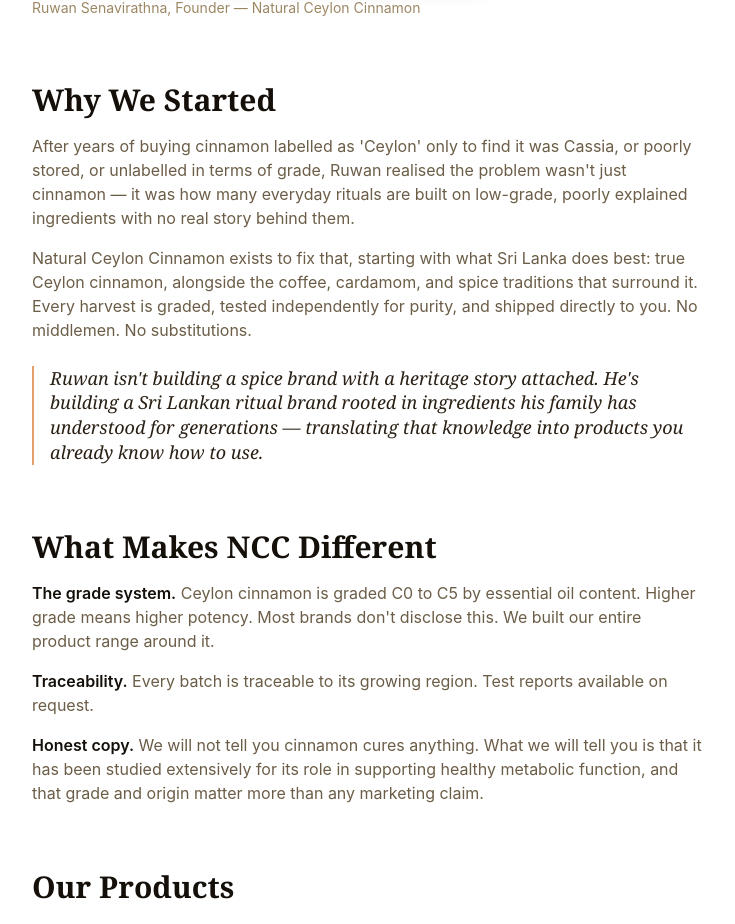
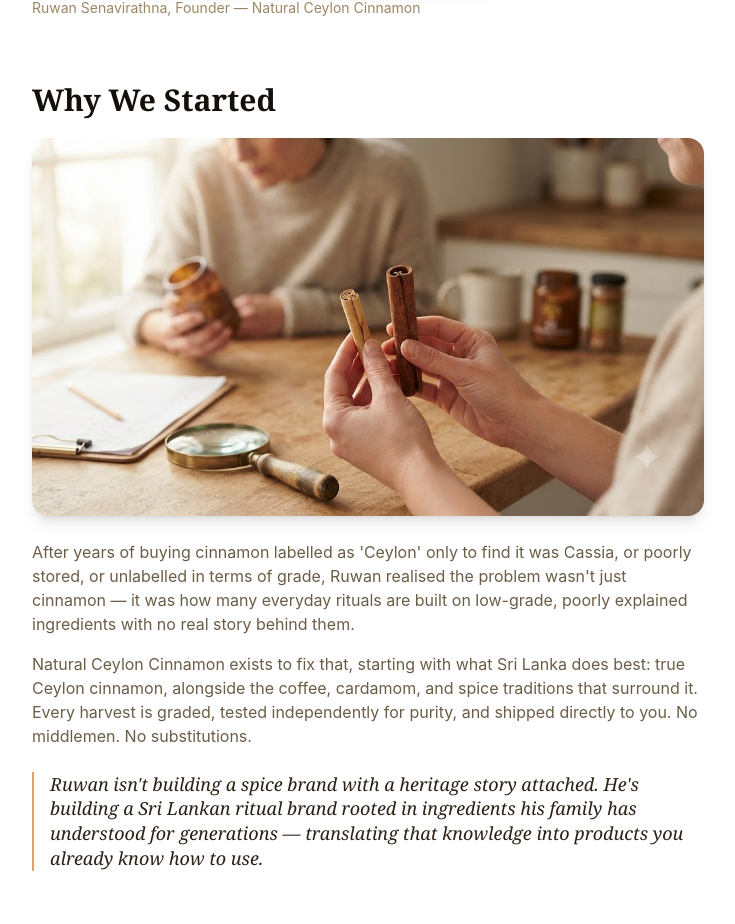
Before and after one commit to agamsidana/NCC, a React (Vite) app: page /about-ncc in a window 1280 px wide. Shown: the part 894-1818 px from the top of the page, without its empty margins (112-847 px from the left). Built offline with nearby package versions, Linux system fonts and the light colour scheme.

Commit message:
enhance about

```diff
--- a/src/modules/about/view/AboutPage.tsx
+++ b/src/modules/about/view/AboutPage.tsx
@@ -45,7 +45,14 @@
           <h2 className="font-serif text-2xl text-neutral-900 sm:text-3xl">
             {about.whyWeStarted.heading}
           </h2>
-          <div className="mt-4 flex flex-col gap-4 text-neutral-600">
+
+          <img
+            src={IMAGES.science.whySpeciesMatter}
+            alt={about.whyWeStarted.heading}
+            className="mt-5 aspect-[16/9] w-full rounded-2xl object-cover shadow-lg"
+          />
+
+          <div className="mt-6 flex flex-col gap-4 text-neutral-600">
             {about.whyWeStarted.paragraphs.map((paragraph) => (
               <p key={paragraph}>{paragraph}</p>
             ))}
```
